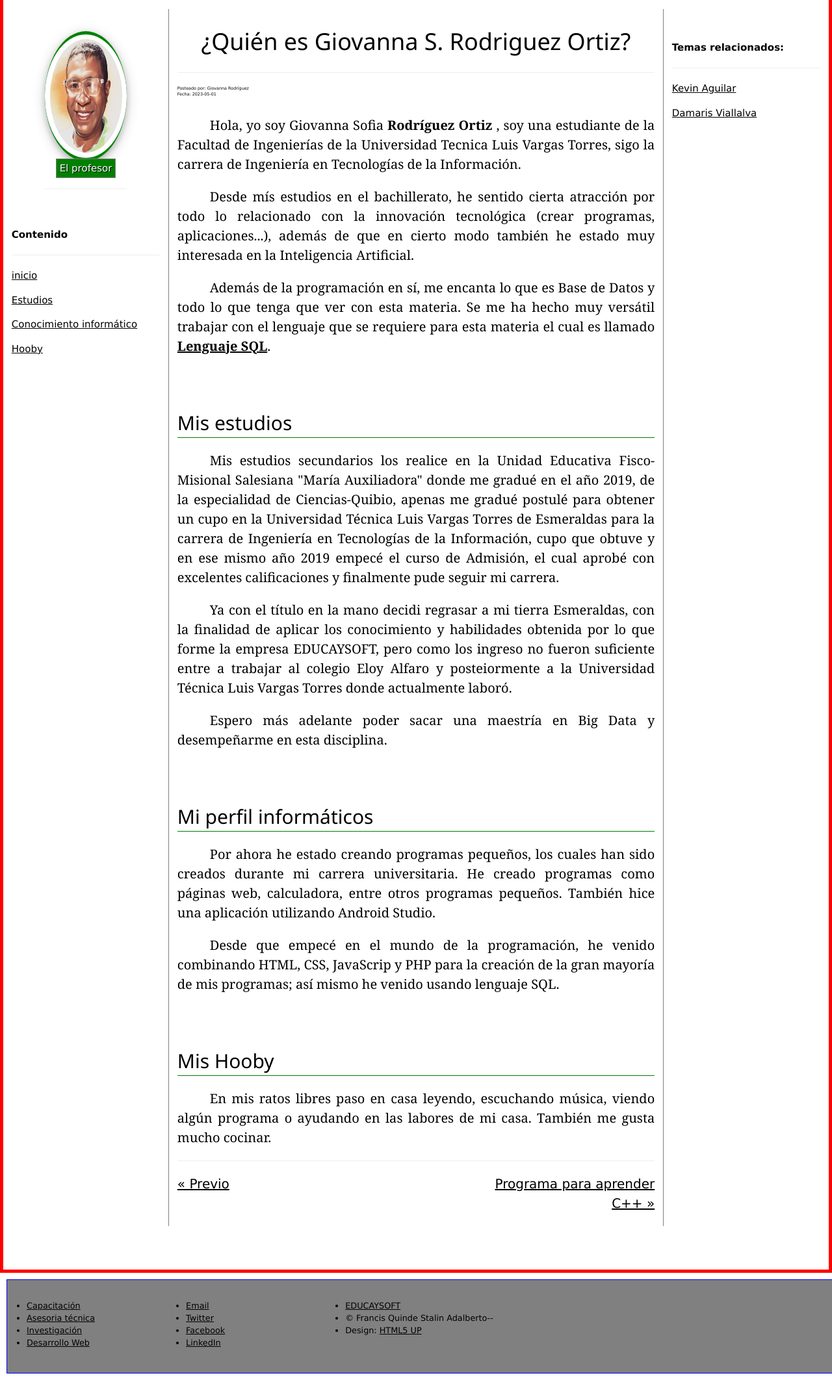
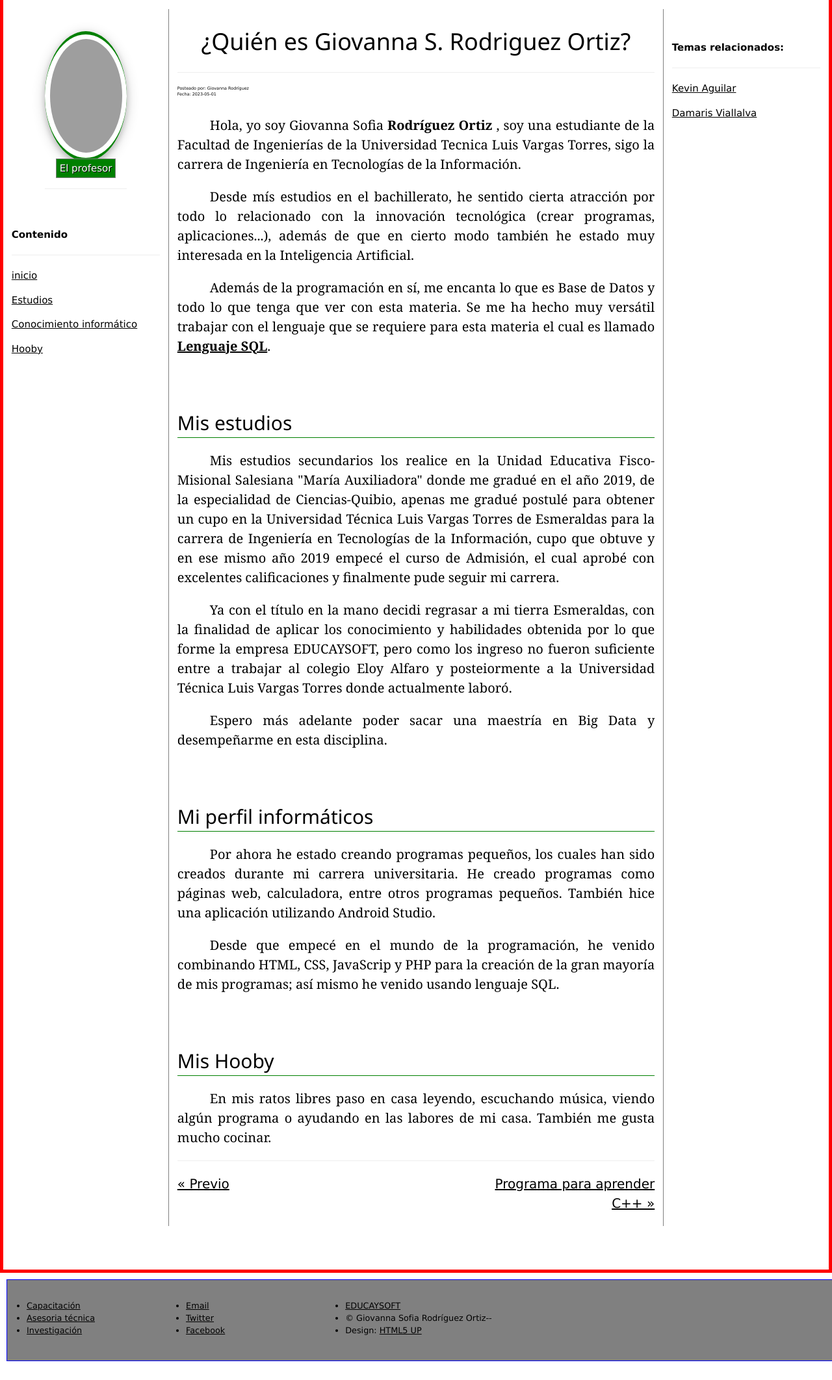
Before and after one commit to Ranina23/RodriguezGiovanna, a PHP site: page / in a window 1280 px wide. Shown: the part 51-2175 px from the top of the page at 65% size. After the commit the page ends 2146 px from the top, so only its background shows below. Run offline with PHP 8.4, Linux system fonts and the light colour scheme; grey boxes are pictures that could not be loaded.

Commit message:
actualizar d

```diff
--- a/foot.php
+++ b/foot.php
@@ -6,7 +6,6 @@
                             <li><a href="mailto:educaysoft%40gmail.com" class="icon  fa-envelope" title="Email"><span class="label">Capacitación</span></a></li>
                             <li><a href="https://twitter.com/home?lang=es" class="icon  fa-twitter" target="_blank" title="Twitter"><span class="label">Asesoria técnica</span></a></li>
                             <li><a href="https://www.facebook.com/stalin.francis.7/" class="icon  fa-facebook" target="_blank" title="Facebook"><span class="label">Investigación</span></a></li>
-	                    <li><a href="" class="icon  fa-linkedin" target="_blank"  title="LinkedIn"><span class="label">Desarrollo Web</span></a></li>
                     </ul>
             </div>
             <div  style="float:left; width:25%; position:relative; text-align:left;">
@@ -14,7 +13,6 @@
                             <li><a href="mailto:educaysoft%40gmail.com" class="icon  fa-envelope" title="Email"><span class="label">Email</span></a></li>
                             <li><a href="https://twitter.com/home?lang=es" class="icon  fa-twitter" target="_blank" title="Twitter"><span class="label">Twitter</span></a></li>
                             <li><a href="https://www.facebook.com/stalin.francis.7/" class="icon  fa-facebook" target="_blank" title="Facebook"><span class="label">Facebook</span></a></li>
-				                    <li><a href="" class="icon  fa-linkedin" target="_blank"  title="LinkedIn"><span class="label">LinkedIn</span></a></li>
                     </ul>
 
             </div>
@@ -24,7 +22,7 @@
 
             		    <ul style="margin:0; padding:0;" class="copyright">
                             <li><a href="http://educaysoft.org/educaysoft/index.php">EDUCAYSOFT</a></li>
-                            <li>&copy; Francis Quinde Stalin Adalberto--</li>
+                            <li>&copy; Giovanna Sofia Rodríguez Ortiz--</li>
                             <li>Design: <a href="//html5up.net">HTML5 UP</a></li>
                         </ul>
             </div>
--- a/index.php
+++ b/index.php
@@ -28,7 +28,7 @@ include("foot.php")
 <script >
 
 document.title="ElProfesor";
-document.getElementById("foto").src="./images/stalin.png";
+document.getElementById("foto").src="./images/rodriguezgiovanna.jpg";
 document.getElementById("elnombre").innerHTML="El profesor";
 
  document.getElementById("blog-indice").innerHTML="<p><b>Contenido</b></p><hr> <p><a href='#'>inicio</a></p><p><a href='#blog-seccion2'>Estudios</a></p><p><a href='#blog-seccion3'>Conocimiento informático</a></p><p><a href='#blog-seccion4'>Hooby</a></p>";
```
